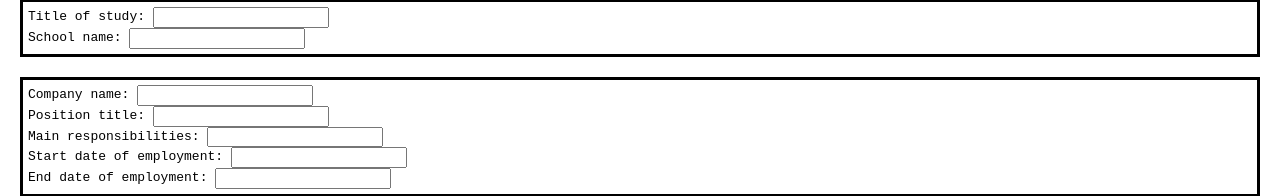
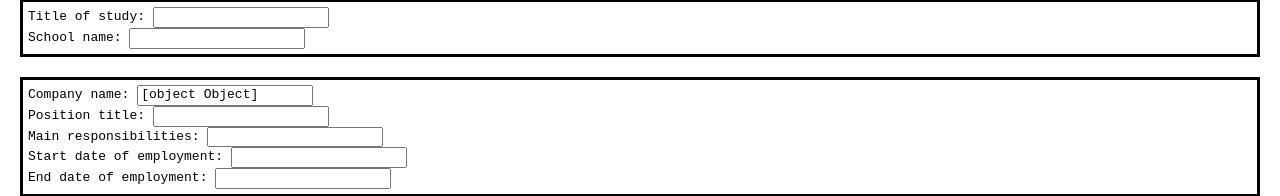
Before and after one commit to Pe44a/cv-application, a React (Vite) app in the folder cv-application/: page / in a window 1280 px wide. Shown: the part 141-337 px from the top of the page. Built offline with nearby package versions, Linux system fonts and the light colour scheme.

Commit message:
Added props so it could be update by useState

```diff
--- a/cv-application/src/components/inputComponents.jsx
+++ b/cv-application/src/components/inputComponents.jsx
@@ -1,68 +1,81 @@
 
-function GeneralInfo() {
+function GeneralInfo({name, setName, lastName, setLastName, email, setEmail, phoneNumber, setPhoneNumber}) {
 
     return (
     <div className="inputForm">
         <div >
             <label>Enter your name: </label>
-            <input type="text" name="name"/>
+            <input type="text" name="name" value={name}
+             onChange={(event) => setName(event.target.value)}/>
         </div>
         <div >
             <label>Enter your last name: </label>
-            <input type="text" name="last name"/>
+            <input type="text" name="last name"  value={lastName}
+             onChange={(event) => setLastName(event.target.value)}/>
         </div>
         <div >
             <label>Email: </label>
-            <input type="email" name="email"/>
+            <input type="email" name="email"  value={email}
+            onChange={(event) => setEmail(event.target.value)}/>
         </div>
         <div >
             <label>Phone number: </label>
-            <input type="tel" name="phone number"/>
+            <input type="tel" name="phone number"  value={phoneNumber}
+            onChange={(event) => setPhoneNumber(event.target.value)}/>
         </div>
     </div>
     )
 }
 
 
-function Education() {
+function Education({titleOfStudy, setTitleOfStudy, schoolName, setSchoolName}) {
 
     return (
     <div className="inputForm">
         <div >
             <label>Title of study: </label>
-            <input type="text" name="title of study"/>
+            <input type="text" name="title of study" value={titleOfStudy}
+            onChange={(event) => setTitleOfStudy(event.target.value)}/>
         </div>
         <div >
             <label>School name: </label>
-            <input type="text" name="school name"/>
+            <input type="text" name="school name" value={schoolName}
+            onChange={(event) => setSchoolName(event.target.value)}/>
         </div>
     </div>
     )
 }
 
-function Experience() {
+function Experience(companyName, setCompanyName, positionTitle, setPositionTitle,
+                     responsibilities, setResponsibilities, startDate, setStartDate, endDate, setEndDate
+    ) {
 
     return (
     <div className="inputForm">
         <div >
             <label>Company name: </label>
-            <input type="text" name="company name"/>
+            <input type="text" name="company name" value={companyName}
+            onChange={(event) => setCompanyName(event.target.value)}/>
         </div>
         <div >
             <label>Position title: </label>
-            <input type="text" name="position title"/>
+            <input type="text" name="position title" value={positionTitle}
+            onChange={(event) => setPositionTitle(event.target.value)}/>
         </div>
         <div >
             <label>Main responsibilities: </label>
-            <input type="text" name="main responsibilities"/>
+            <input type="text" name="main responsibilities" value={responsibilities}
+            onChange={(event) => setResponsibilities(event.target.value)}/>
         </div>
         <div >
             <label>Start date of employment: </label>
-            <input type="text" name="start date of employment"/>
+            <input type="text" name="start date of employment" value={startDate}
+            onChange={(event) => setStartDate(event.target.value)}/>
         </div>
         <div >
             <label>End date of employment: </label>
-            <input type="text" name="end date of employment"/>
+            <input type="text" name="end date of employment" value={endDate}
+            onChange={(event) => setEndDate(event.target.value)}/>
         </div>
     </div>)
 }
```
